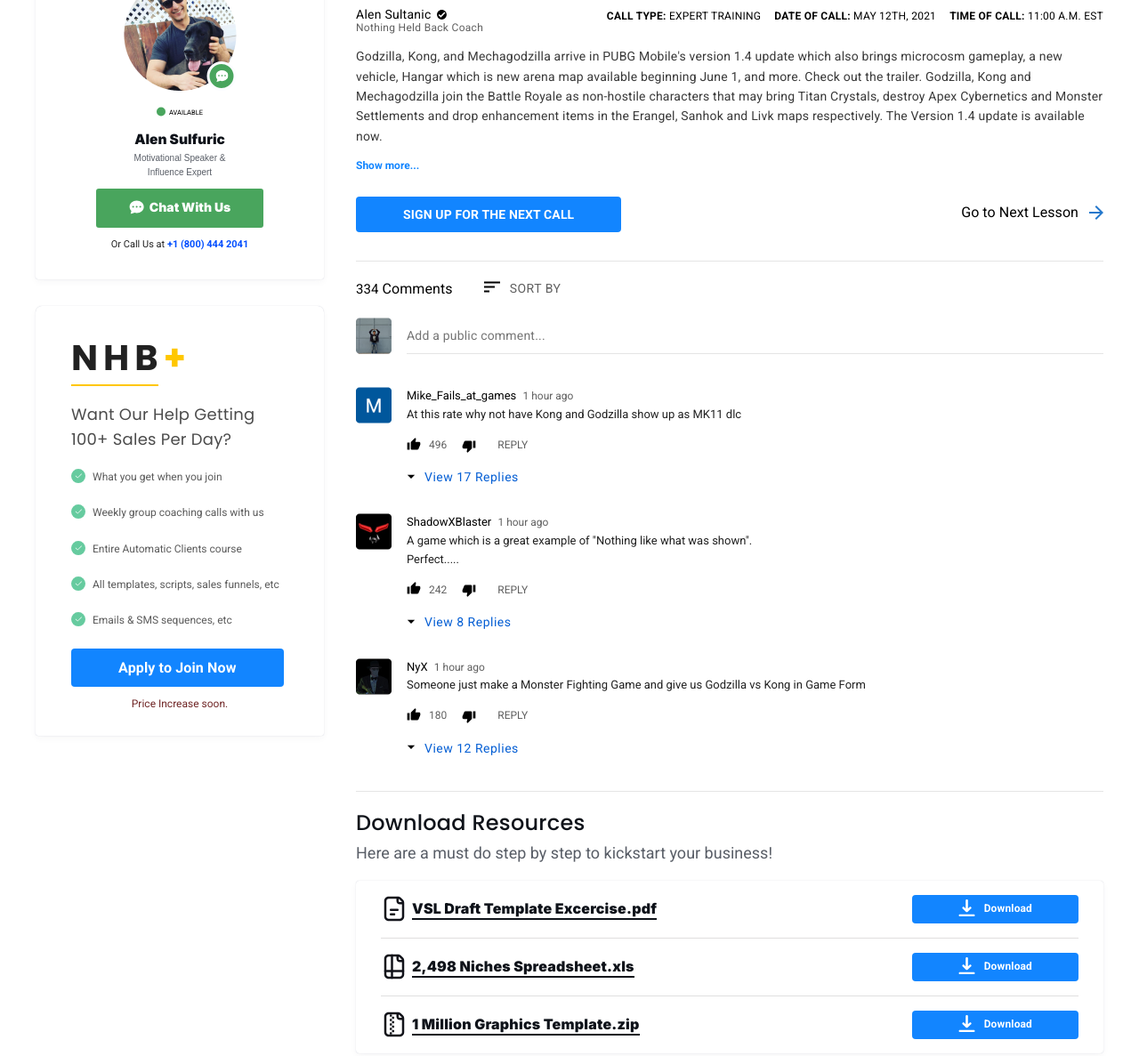
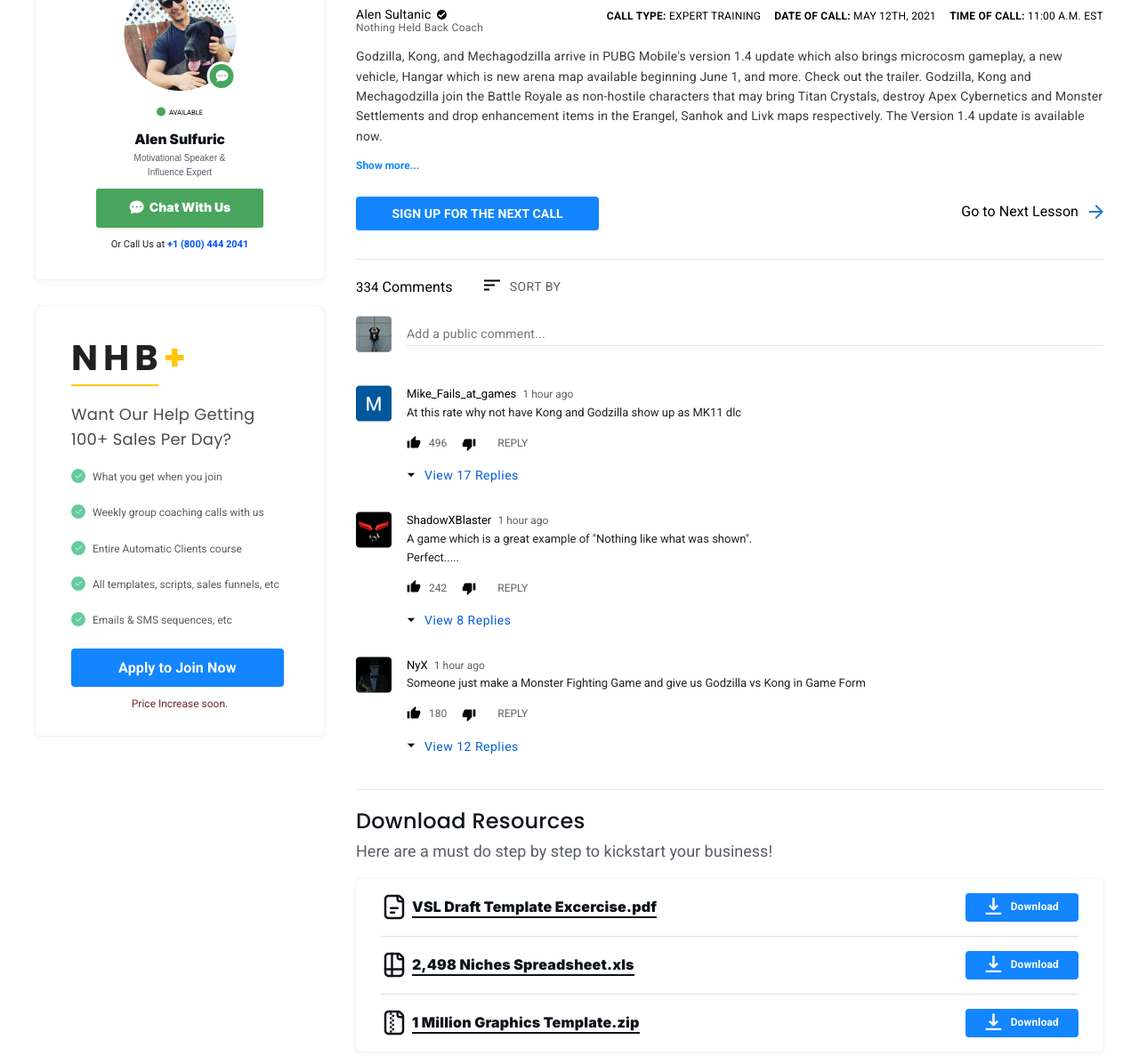
Before and after one commit to benringia/test-task--front-end, a plain HTML site: page index.html in a window 1280 px wide. Shown: the part 752-1939 px from the top of the page at 89% size. Drawn offline with Linux system fonts and the light colour scheme.

Commit message:
clean up

```diff
--- a/styles/style.css
+++ b/styles/style.css
@@ -830,7 +830,13 @@
 
 .comm-btn.download {
   font-size: 12px;
-  padding: 4px 52px;
+  padding: 4px 22px;
+}
+
+@media (min-width: 768px) {
+  .comm-btn.sign-up {
+    padding: 11px 40.5px;
+  }
 }
 
 .comm-btn.download::before {
@@ -1382,7 +1388,9 @@
   display: -ms-flexbox;
   display: flex;
   margin-bottom: 37px;
-}
+  align-items: center;
+}
+
 .user-link {
   margin-right: 17px;
   display: -webkit-box;
@@ -1401,6 +1409,7 @@
   border: none;
   border-bottom: 1px solid #0000001a;
   width: 100%;
+  padding: 5px 0;
 }
 
 .comment-input:focus {
```
